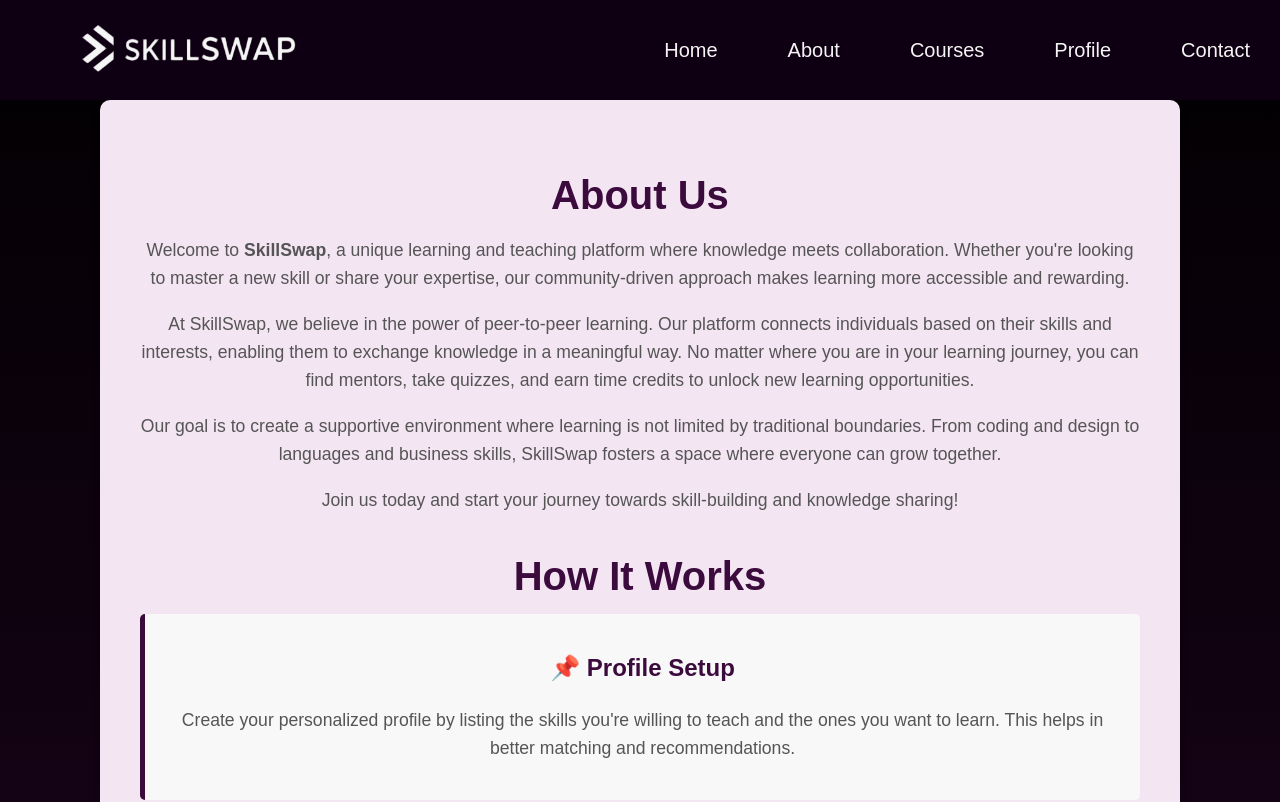
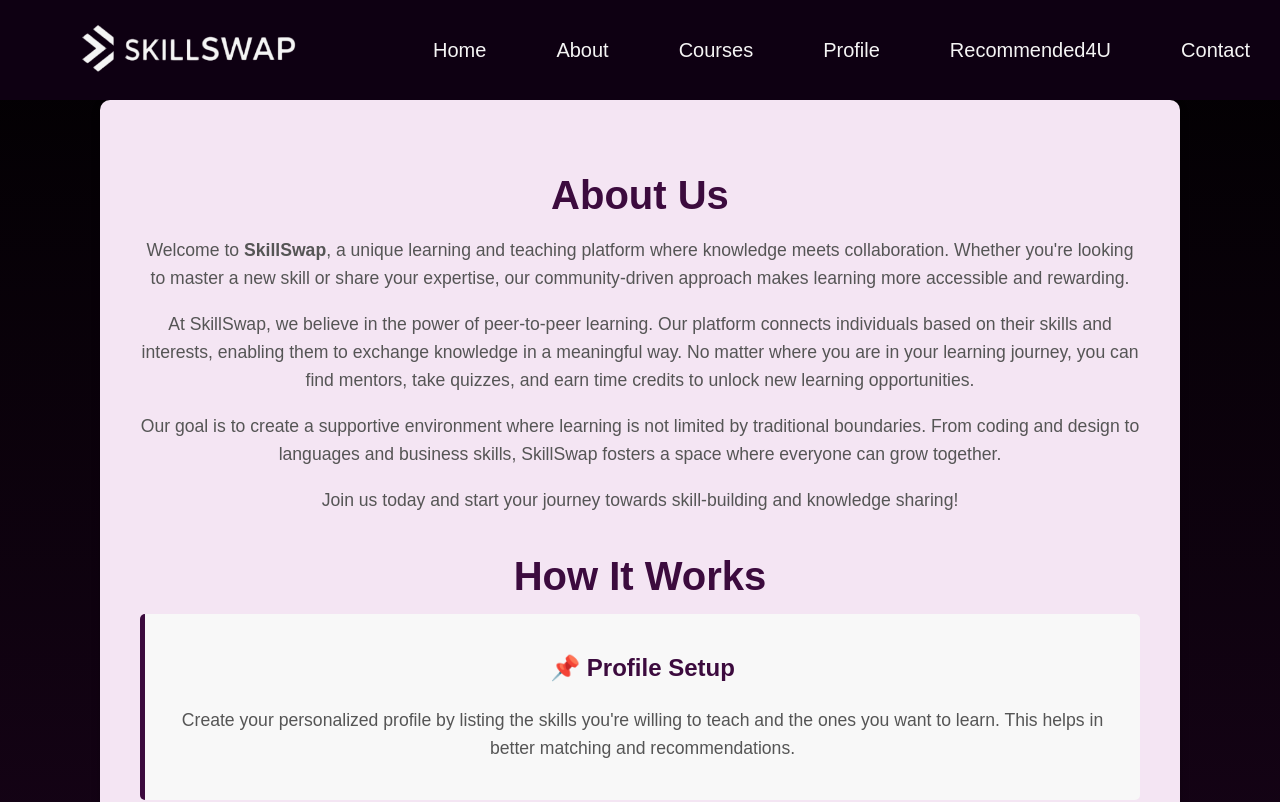
Before and after one commit to Kritika-Jha/Skill-Swap, a React (Create React App) app: page /mainPage in a window 1280 px wide. Shown: the top 802 px of the page. Built offline with nearby package versions, Linux system fonts and the light colour scheme.

Commit message:
Add profile, recommended routes

```diff
--- a/src/components/Header.js
+++ b/src/components/Header.js
@@ -15,6 +15,7 @@ const Header = () => {
         <Link to="/about">About</Link>
         <Link to="/courses">Courses</Link>
         <Link to={userId ? `/profile/${userId}` : "/login"}>Profile</Link>
+        <Link to="/matches">Recommended4U</Link>
         <Link to="/contact">Contact</Link>
       </div>
     </div>
```
